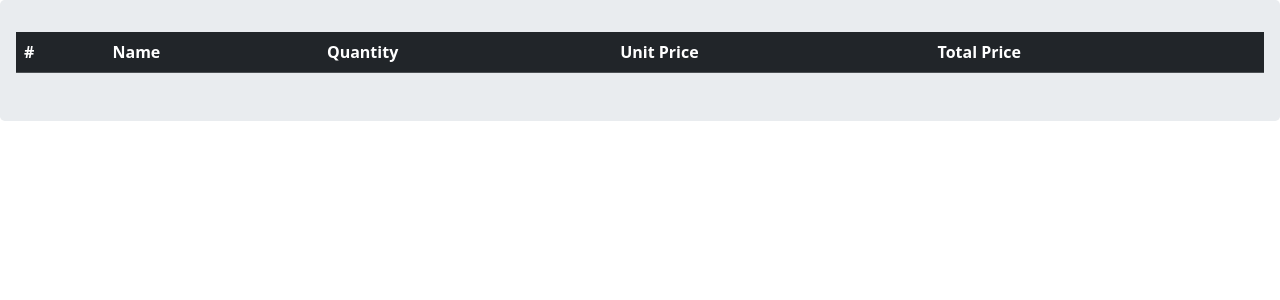
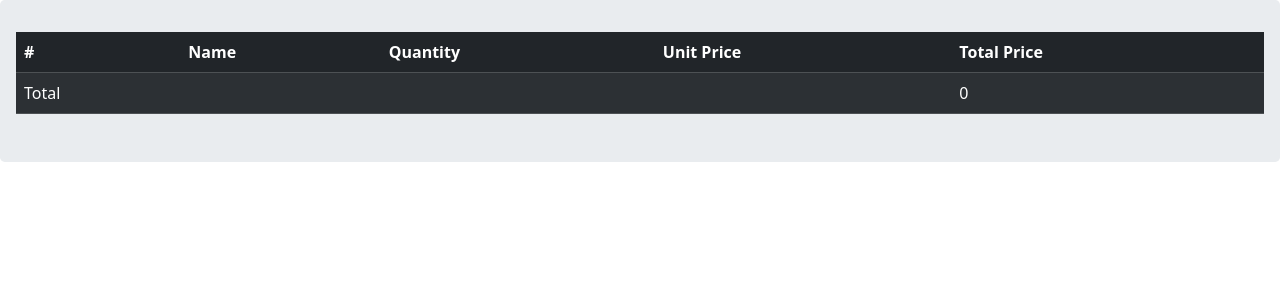
Before and after one commit to mahdi-marjani/django-cheatsheet, a Django app: page /orders/cart/ in a window 1280 px wide. Shown: the part 56-356 px from the top of the page. Run offline with Django 4.2, Linux system fonts and the light colour scheme; lists and menus that the app fills with data are empty.

Commit message:
add Total Price

```diff
--- a/3-django-shop/A/orders/cart.py
+++ b/3-django-shop/A/orders/cart.py
@@ -20,7 +20,7 @@ class Cart:
             cart[str(product.id)]['product'] = product.name
 
         for item in cart.values():
-            item['total_price'] = float(item['price']) * item['quantity']
+            item['total_price'] = int(item['price']) * item['quantity']
             yield item
 
     def add(self, product, quantity):
@@ -32,3 +32,6 @@ class Cart:
 
     def save(self):
         self.session.modified = True
+
+    def get_total_price(self):
+        return sum(int(item['price']) * item['quantity'] for item in self.cart.values())
--- a/3-django-shop/A/orders/templates/orders/cart.html
+++ b/3-django-shop/A/orders/templates/orders/cart.html
@@ -20,6 +20,11 @@
         <td>{{ item.total_price }}</td>
       </tr>
     {% endfor %}
+    <tr>
+      <td>Total</td>
+      <td colspan="3"></td>
+      <td>{{ cart.get_total_price }}</td>
+    </tr>
   </tbody>
 </table>
 {% endblock %}
```
